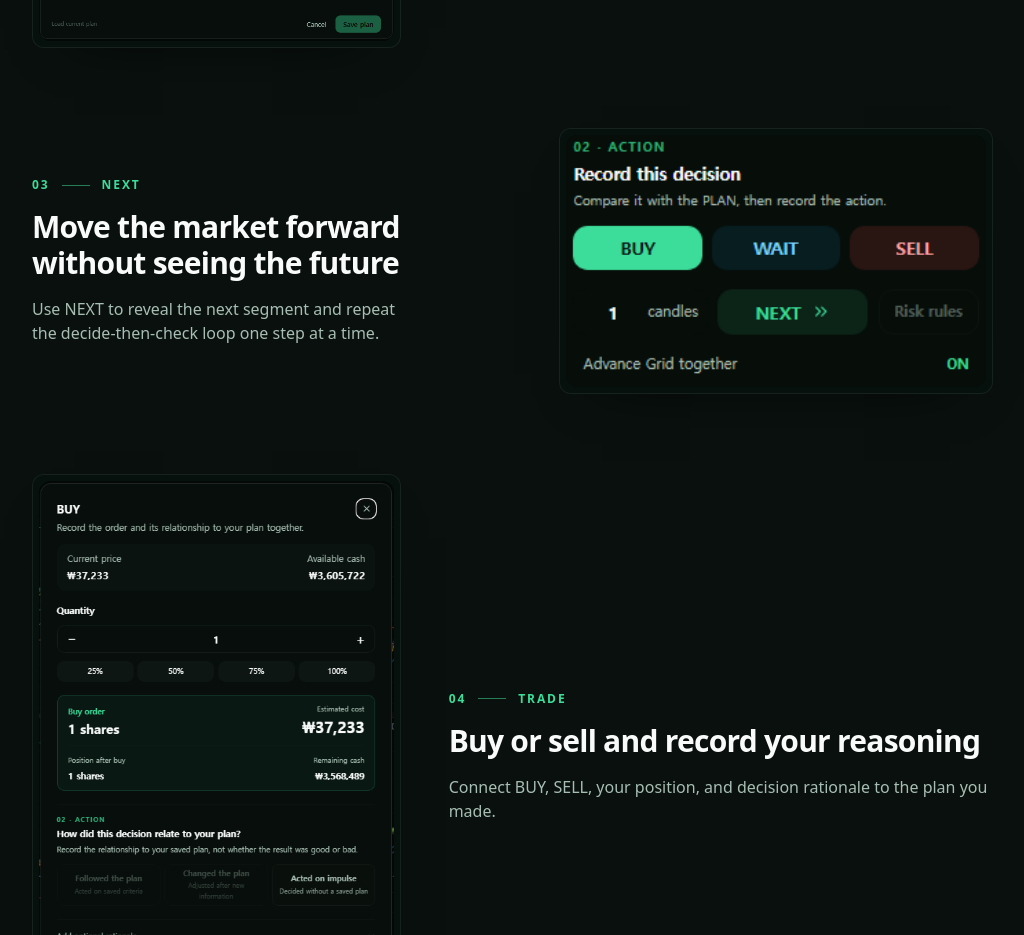
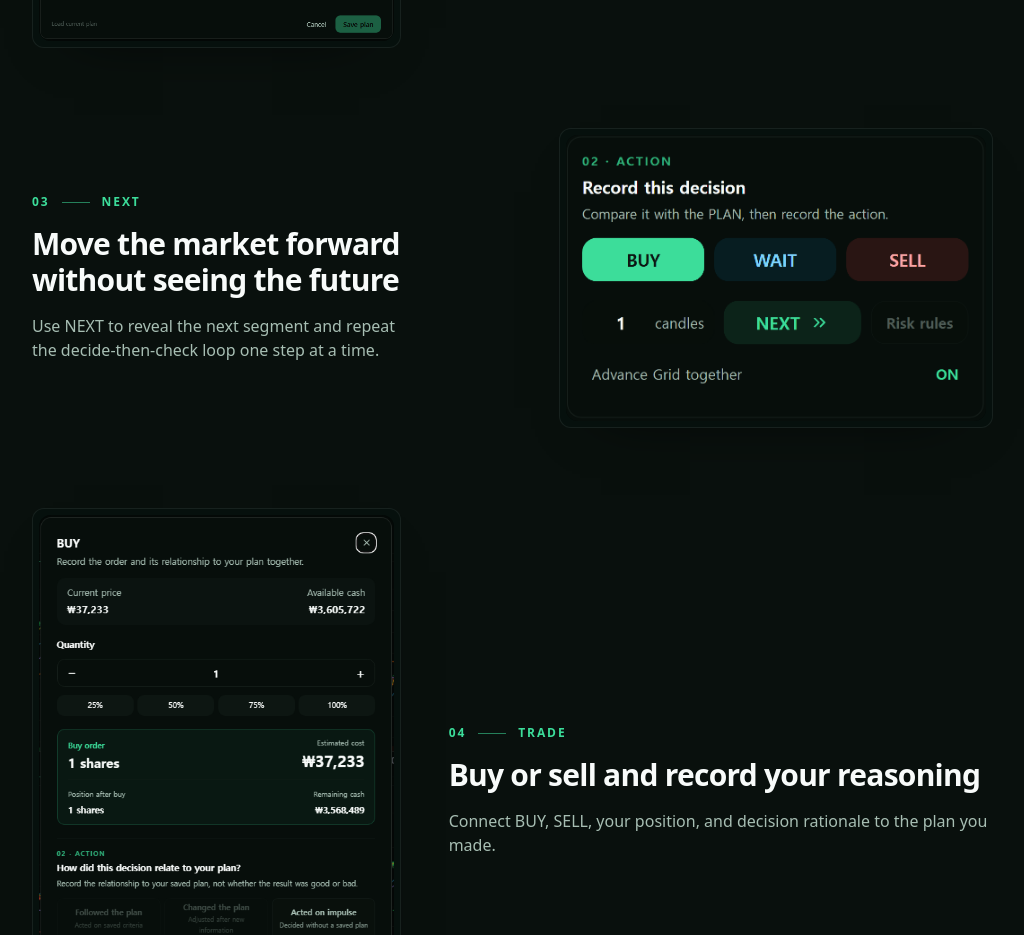
Before and after one commit to gold-su/TradeNova-front, a React (Vite) app in the folder tradenova-frontend/: page / in a window 1280 px wide. Shown: the part 2620-3555 px from the top of the page, without its empty margins (72-1096 px from the left). Built offline with nearby package versions, Linux system fonts and the light colour scheme; no server answers.

Commit message:
fix: replace NEXT preview with sharp high-resolution capture

```diff
--- a/tradenova-frontend/src/components/landing/ProductWalkthrough.tsx
+++ b/tradenova-frontend/src/components/landing/ProductWalkthrough.tsx
@@ -21,7 +21,7 @@ const englishScreenshots = {
   workspace: { src: trainingWorkspace, width: 1920, height: 910 },
   blind: { src: blindChart, width: 1330, height: 716 },
   plan: { src: scenarioPlan, width: 679, height: 743 },
-  next: { src: nextProgress, width: 305, height: 183, displayWidth: 420 },
+  next: { src: nextProgress, width: 935, height: 637, displayWidth: 420 },
   trade: { src: tradeExecution, width: 491, height: 764 },
   review: { src: aiReview, width: 593, height: 705 },
 } as const;
```
Also changed, not shown: tradenova-frontend/src/assets/landing/product/en/next-progress.png.
